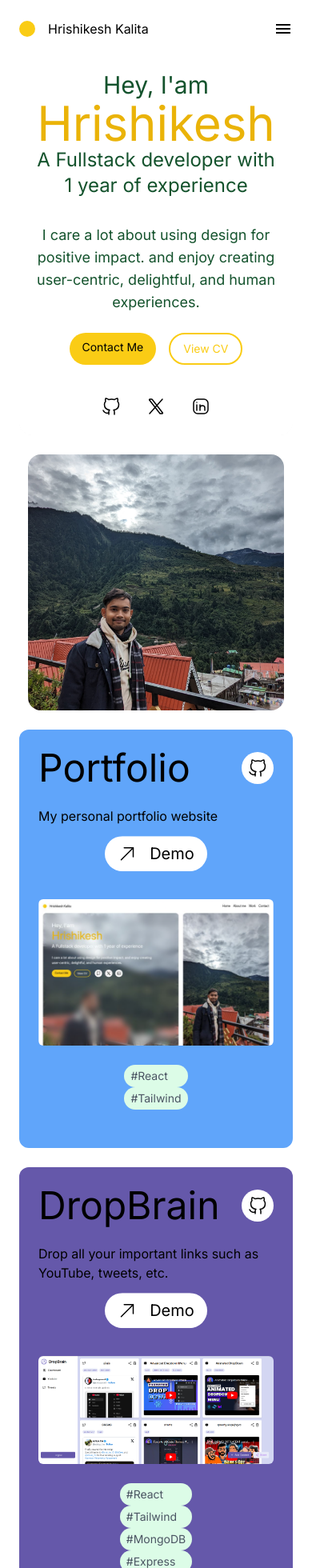
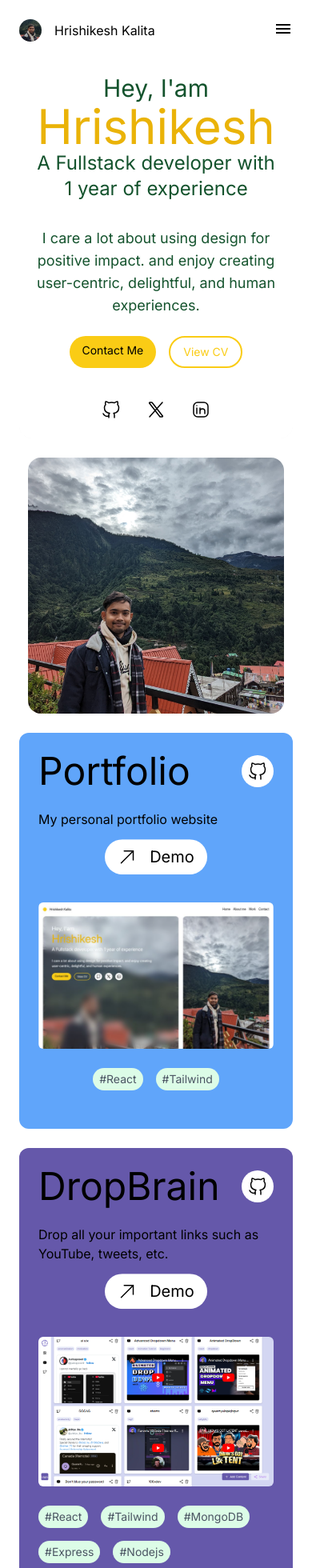
Before and after one commit to HrishiD89/portfolio_v1, a React (Vite) app: page / in a window 390 px wide. Shown: the top 1960 px of the page at 80% size. Built offline with nearby package versions, Linux system fonts and the light colour scheme.

Commit message:
added my avatar

```diff
--- a/src/components/Navbar.jsx
+++ b/src/components/Navbar.jsx
@@ -9,7 +9,7 @@ export default function Navbar() {
     <nav className="w-full sticky top-0  z-[99] bg-white transition-all">
       <div className="flex justify-between px-6 py-6 ">
         <span className="flex gap-4 justify-center items-center">
-          <span className="w-5 h-5 bg-yellow-400 rounded-full"></span>
+          <span className="bg-my-icon bg-cover bg-center w-7 h-7 bg-yellow-400 rounded-full"></span>
           <p className="">Hrishikesh Kalita</p>
         </span>
 
--- a/src/components/Project.jsx
+++ b/src/components/Project.jsx
@@ -41,11 +41,11 @@ const Project = ({ title, image, description, demourl, customStyle, githubLink,
             <p className="text-xl">Demo</p>
           </a>
         </div>
-        <a href={image} className="rounded-md overflow-hidden object-cover">
-          <img src={image} alt={`${title} image`} />
+        <a href={image} className="rounded-md overflow-hidden object-cover max-w-2xl w-full sm:h-[427px]">
+          <img src={image} alt={`${title} image`} className="w-full h-full" />
         </a>
         <div className="py-6">
-          <ul className="sm:flex gap-4 flex-wrap">
+          <ul className="flex gap-4 flex-wrap ">
             {tech.split(",").map((item, index) => (
               <li
                 key={index}
--- a/src/page/Home.jsx
+++ b/src/page/Home.jsx
@@ -8,9 +8,9 @@ const Home = () => {
   return (
     <div className="px-6 w-screen h-full flex flex-col gap-6 overflow-hidden transition-all">
       {/* main */}
-      <section id="home" className="w-full scroll-mt-[76px]">
+      <section id="home" className=" w-full scroll-mt-[76px]">
         <div className="flex gap-6 sm:flex-row flex-col">
-          <div className="flex flex-none sm:w-3/5 rounded-2xl sm:bg-about-me bg-cover bg-center relative overflow-hidden">
+          <div className="flex flex-none sm:w-3/5 rounded-2xl sm:bg-about-me bg-cover bg-center relative overflow-hidden  lg:h-screen">
             <div className="absolute inset-0 bg-white/10 backdrop-blur-lg rounded-2xl shadow-lg"></div>
 
             <div className="relative z-10 p-4 sm:p-12 text-green-900  sm:text-white  flex flex-col gap-6">
--- a/tailwind.config.js
+++ b/tailwind.config.js
@@ -8,6 +8,7 @@ export default {
     extend: {
       backgroundImage: {
         'about-me': "url('/IMG-20230924-WA0084.jpg')",
+        'my-icon': "url('/my-icon.png')",
       }
     },
   },
```
Also changed, not shown: public/my-icon.png (added), public/project1.png.
